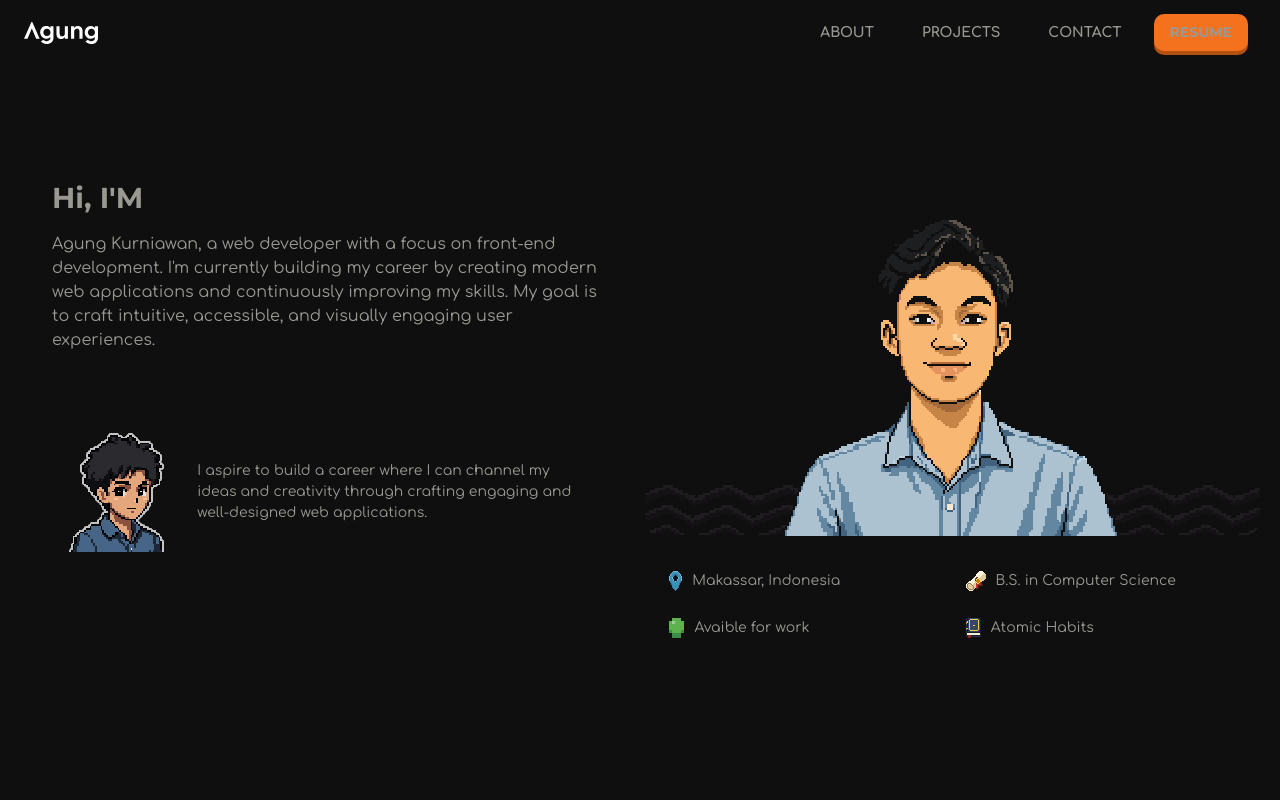
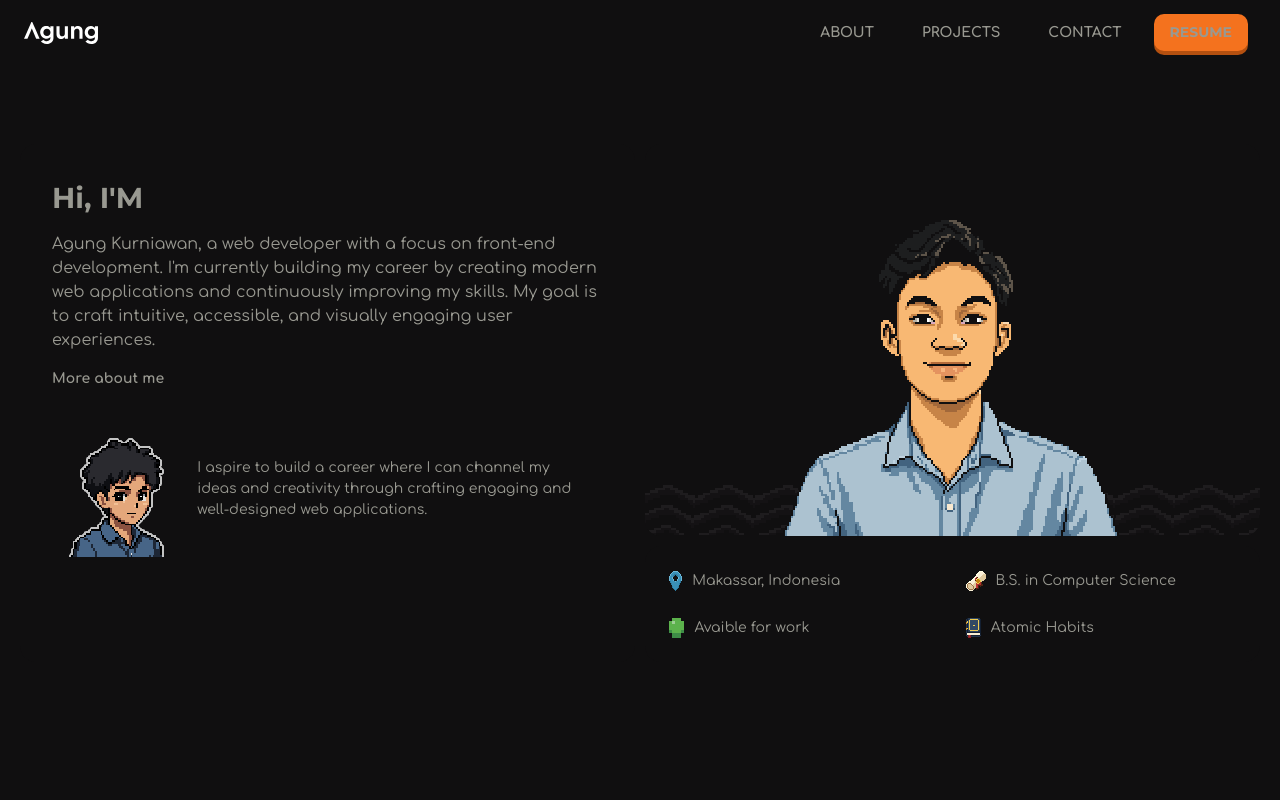
Before and after one commit to agungkrs21/Portofolio-v2, a Next.js app: page / in a window 1280 px wide. Shown: the top 800 px of the page. Built offline with nearby package versions, Linux system fonts and the light colour scheme.

Commit message:
feat: add about page

```diff
--- /dev/null
+++ b/src/app/about/page.tsx
@@ -0,0 +1,9 @@
+export default function About() {
+  return (
+    <section>
+      <div className="firstPage maxwidth">
+        <h1>Abot me here</h1>
+      </div>
+    </section>
+  );
+}
--- a/src/app/globals.css
+++ b/src/app/globals.css
@@ -128,3 +128,7 @@ body {
 .pixelated {
   image-rendering: pixelated;
 }
+
+.firstPage {
+  padding-top: 9rem;
+}
--- /dev/null
+++ b/src/components/client/dialog-box/DialogBox.module.css
@@ -0,0 +1,15 @@
+.dialogBox {
+  background: var(--color-black-900);
+  display: flex;
+  margin-top: 2rem;
+  gap: 2rem;
+  justify-content: center;
+  align-items: center;
+  border-radius: 16px;
+  padding: 1rem 1rem 0 1rem;
+}
+
+.dialogBox > p {
+  font-size: var(--font-size-m);
+  margin-bottom: 1rem;
+}
--- /dev/null
+++ b/src/components/client/dialog-box/DialogBox.tsx
@@ -0,0 +1,22 @@
+import Image from 'next/image';
+import styles from './DialogBox.module.css';
+
+interface DialogBoxPrps {
+  dialog: string;
+}
+
+export function DialogBox({ dialog }: DialogBoxPrps) {
+  return (
+    <div className={styles.dialogBox}>
+      <Image
+        src="/images/me.png"
+        alt="Pixel Art Sprite"
+        width={166}
+        height={205}
+        style={{ imageRendering: 'pixelated' }}
+        className="rendering-pixelated w-[120px] h-[120px]"
+      />
+      <p>{dialog}</p>
+    </div>
+  );
+}
--- a/src/components/sections/about/About.module.css
+++ b/src/components/sections/about/About.module.css
@@ -24,7 +24,6 @@
 }
 
 .wrapper {
-  padding-top: 9rem;
   padding-bottom: 5rem;
   height: 100%;
   display: grid;
@@ -43,6 +42,17 @@
   height: 100%;
   flex: 1;
   overflow: hidden;
+}
+
+.abMore {
+  margin-top: 1rem;
+  font-size: var(--font-size-m);
+  font-weight: 700;
+  width: fit-content;
+}
+.abMore:hover {
+  background: var(--color-black-400);
+  color: var(--primary);
 }
 
 .box:first-child {
@@ -71,7 +81,7 @@
   font-size: var(--font-size-l);
   color: var(--color-white);
 }
-.box p {
+.box > p {
   margin-top: 0.8rem;
   line-height: 1.5rem;
 }
@@ -85,18 +95,6 @@
   width: 360px;
   height: auto;
   z-index: 10;
-}
-
-.dialogBox {
-  background: var(--color-black-900);
-  font-size: var(--font-size-m);
-  display: flex;
-  margin-top: 4rem;
-  gap: 2rem;
-  justify-content: center;
-  align-items: center;
-  border-radius: 16px;
-  padding: 1rem 1rem 0 1rem;
 }
 
 .detail {
--- a/src/components/sections/about/About.tsx
+++ b/src/components/sections/about/About.tsx
@@ -1,29 +1,25 @@
 import Image from 'next/image';
 import styles from './About.module.css';
 import { profile } from '@/data/profile';
+import Link from 'next/link';
+import { DialogBox } from '@/components/client/dialog-box/DialogBox';
 
 export default function About() {
   return (
     <section className={`${styles.about}`} id="about">
-      <div className={`maxwidth ${styles.wrapper}`}>
+      <div className={`maxwidth firstPage ${styles.wrapper}`}>
         <div className={`${styles.box}`}>
           <h1>Hi, I&apos;M</h1>
           <p>
             <span>{profile.name}</span>, {profile.heroDescription}
           </p>
 
+          <Link href="/about">
+            <p className={`${styles.abMore}`}>More about me</p>
+          </Link>
+
           {/* dialog box */}
-          <div className={styles.dialogBox}>
-            <img
-              src="/images/me.png"
-              alt="Pixel Art Sprite"
-              width={166}
-              height={205}
-              style={{ imageRendering: 'pixelated' }}
-              className="rendering-pixelated w-[120px] h-[120px]"
-            />
-            {profile.goal}
-          </div>
+          <DialogBox dialog={profile.goal} />
         </div>
         {/* profile pic box */}
         <div className={`${styles.box}`}>
```
